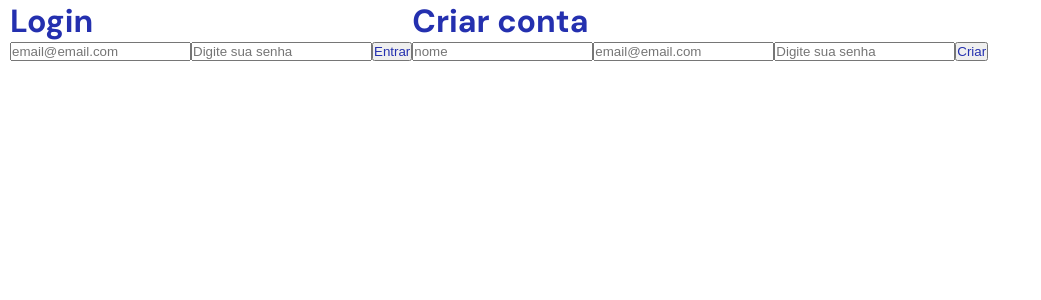
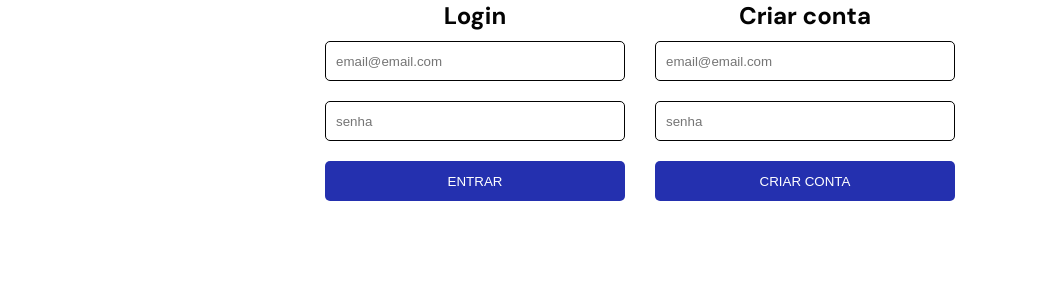
Before and after one commit to Lucal22/contact-frontend, a React (Vite) app: page /login in a window 1280 px wide. Shown: the top 300 px of the page, without its empty margins (0-1041 px from the left). Built offline with nearby package versions, Linux system fonts and the light colour scheme; no server answers.

Commit message:
Login page development

```diff
--- a/package.json
+++ b/package.json
@@ -11,6 +11,7 @@
     "test:watch": "jest --watch"
   },
   "dependencies": {
+    "axios": "^1.2.1",
     "react": "^18.2.0",
     "react-dom": "^18.2.0",
     "react-router-dom": "^6.4.4",
--- /dev/null
+++ b/src/container/Login/components/Input/index.tsx
@@ -0,0 +1,31 @@
+import * as Styled from './styles';
+
+export type InputProps = {
+  name: string;
+  type: 'text' | 'email' | 'password';
+  value: string;
+  placeholder: string;
+  onChange: (event: React.ChangeEvent<HTMLInputElement>) => void;
+};
+
+export default function Input({
+  name,
+  type,
+  value,
+  placeholder,
+  onChange,
+}: InputProps) {
+  return (
+    <Styled.Container>
+      <Styled.Input
+        onChange={(event) => {
+          onChange(event);
+        }}
+        name={name}
+        type={type}
+        value={value}
+        placeholder={placeholder}
+      />
+    </Styled.Container>
+  );
+}
--- /dev/null
+++ b/src/container/Login/components/Input/styles.ts
@@ -0,0 +1,15 @@
+import styled, { css } from 'styled-components';
+
+export const Container = styled.div`
+  padding-bottom: 2rem;
+`;
+
+export const Input = styled.input`
+  ${({ theme }) => css`
+    width: 30rem;
+    height: 4rem;
+    padding: 0.5rem 1rem;
+    border-radius: 0.5rem;
+    border: 1px solid ${theme.colors.blackColor};
+  `}
+`;
--- a/src/container/Login/index.tsx
+++ b/src/container/Login/index.tsx
@@ -1,7 +1,53 @@
+import { useState } from 'react';
 import Container from '../../components/Container';
+import Input from './components/Input';
+import { api } from '../../lib/api';
 import * as Styled from './styles';
 
 export default function Login() {
+  const [isSending, setIsSending] = useState(false);
+  const [formLogin, setFormLogin] = useState({
+    email: '',
+    password: '',
+  });
+
+  const [formCreate, setFormCreate] = useState({
+    email: '',
+    password: '',
+  });
+
+  async function loginChanges(event: React.ChangeEvent<HTMLInputElement>) {
+    const { name, value } = event.target;
+    setFormLogin((prevNote) => {
+      return {
+        ...prevNote,
+        [name]: value,
+      };
+    });
+  }
+
+  async function createChanges(event: React.ChangeEvent<HTMLInputElement>) {
+    const { name, value } = event.target;
+    setFormCreate((prevNote) => {
+      return {
+        ...prevNote,
+        [name]: value,
+      };
+    });
+  }
+
+  async function submitEmail(
+    event: React.MouseEvent<HTMLButtonElement, MouseEvent>,
+  ) {
+    event.preventDefault();
+    setIsSending(true);
+    await api.post('/accounts', {
+      email: formCreate.email,
+      password: formCreate.password,
+    });
+    setIsSending(false);
+  }
+
   return (
     <Styled.Container>
       <Container height={'full'}>
@@ -9,18 +55,43 @@ export default function Login() {
           <Styled.Login>
             <h1>{'Login'}</h1>
             <Styled.Form>
-              <input type={'email'} placeholder={'email@email.com'} />
-              <input type={'password'} placeholder={'Digite sua senha'} />
-              <Styled.Button>{'Entrar'}</Styled.Button>
+              <Input
+                name={'email'}
+                type={'email'}
+                value={formLogin.email}
+                placeholder={'email@email.com'}
+                onChange={loginChanges}
+              />
+              <Input
+                name={'password'}
+                type={'password'}
+                value={formLogin.password}
+                placeholder={'senha'}
+                onChange={loginChanges}
+              />
+              <Styled.Button>{'ENTRAR'}</Styled.Button>
             </Styled.Form>
           </Styled.Login>
           <Styled.CreateAccount>
             <h1>{'Criar conta'}</h1>
             <Styled.Form>
-              <input type={'text'} placeholder={'nome'} />
-              <input type={'email'} placeholder={'email@email.com'} />
-              <input type={'password'} placeholder={'Digite sua senha'} />
-              <Styled.Button>{'Criar'}</Styled.Button>
+              <Input
+                name={'email'}
+                type={'email'}
+                value={formCreate.email}
+                placeholder={'email@email.com'}
+                onChange={createChanges}
+              />
+              <Input
+                name={'password'}
+                type={'password'}
+                value={formCreate.password}
+                placeholder={'senha'}
+                onChange={createChanges}
+              />
+              <Styled.Button onClick={submitEmail} disabled={isSending}>
+                {'CRIAR CONTA'}
+              </Styled.Button>
             </Styled.Form>
           </Styled.CreateAccount>
         </Styled.Content>
--- a/src/container/Login/styles.ts
+++ b/src/container/Login/styles.ts
@@ -2,14 +2,27 @@ import styled, { css } from 'styled-components';
 
 export const Container = styled.div`
   ${({ theme }) => css`
-    color: ${theme.colors.blueColor};
+    h1 {
+      text-align: center;
+      padding-bottom: 1rem;
+      color: ${theme.colors.blackColor};
+      font-size: ${theme.fonts.size.big};
+    }
   `}
 `;
+
 export const Content = styled.div`
-  display: block;
+  display: flex;
+  flex-direction: column;
+  align-items: center;
+  gap: 3rem;
   ${({ theme }) => css`
     @media (min-width: ${theme.screen.size.medium}) {
       display: flex;
+      flex-direction: row;
+      align-items: center;
+      justify-content: center;
+      gap: 30px;
     } ;
   `}
 `;
@@ -31,6 +44,11 @@ export const Form = styled.form`
 export const Button = styled.button`
   ${({ theme }) => css`
     cursor: pointer;
-    color: ${theme.colors.blueColor};
+    width: 30rem;
+    height: 4rem;
+    border: none;
+    border-radius: 0.5rem;
+    color: ${theme.colors.whiteColor};
+    background-color: ${theme.colors.blueColor};
   `}
 `;
```
Also changed, not shown: 2 other files (tests, documents, lock files or other folders).
